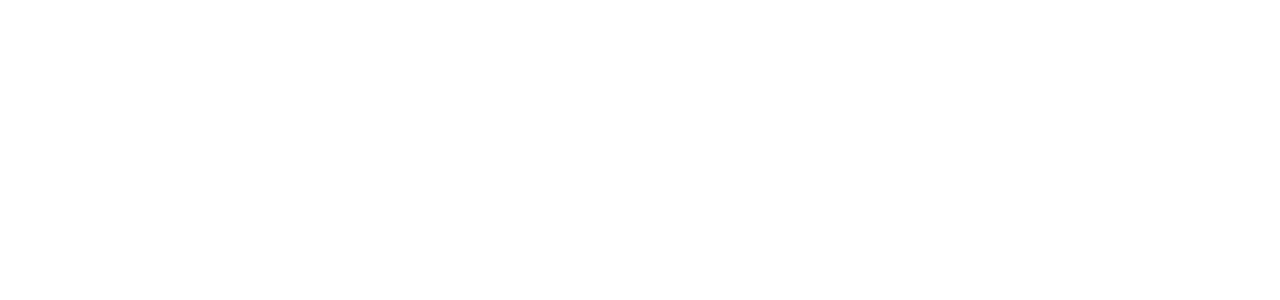
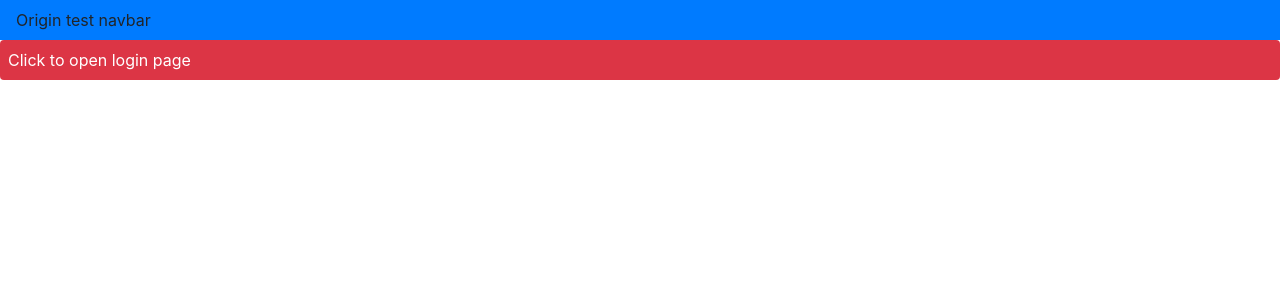
Before and after one commit to 2kwattz/Origin-Social-Media-Web-Application, a Node server app: page / in a window 1280 px wide. Before the commit the part shown is empty. Shown: the top 300 px of the page. Run offline with Node 20, Linux system fonts and the light colour scheme.

Commit message:
Basic MVC Setup

```diff
--- a/package.json
+++ b/package.json
@@ -19,6 +19,7 @@
     "helmet": "^7.1.0",
     "jsonwebtoken": "^9.0.2",
     "multer": "^1.4.5-lts.1",
+    "nodemailer": "^6.9.12",
     "nodemon": "^3.1.0",
     "path": "^0.12.7",
     "router": "^1.3.8"
--- a/src/server.js
+++ b/src/server.js
@@ -10,6 +10,7 @@
 const http = require('http').Server(app); // http request maker
 const nodemon = require('nodemon'); // For Server Restart
 const multer = require('multer')
+const port = 8080;
 
 // Middlewares
 
--- a/templates/views/index.hbs
+++ b/templates/views/index.hbs
@@ -4,9 +4,17 @@
     <meta charset="UTF-8">
     <meta http-equiv="X-UA-Compatible" content="IE=edge">
     <meta name="viewport" content="width=device-width, initial-scale=1.0">
+    <link rel="stylesheet" href="/css/index.css">
+    <link rel="stylesheet" href="https://cdn.jsdelivr.net/npm/bootstrap@4.0.0/dist/css/bootstrap.min.css" integrity="sha384-Gn5384xqQ1aoWXA+058RXPxPg6fy4IWvTNh0E263XmFcJlSAwiGgFAW/dAiS6JXm" crossorigin="anonymous">
+<script src="https://cdn.jsdelivr.net/npm/bootstrap@4.0.0/dist/js/bootstrap.min.js" integrity="sha384-JZR6Spejh4U02d8jOt6vLEHfe/JQGiRRSQQxSfFWpi1MquVdAyjUar5+76PVCmYl" crossorigin="anonymous"></script>
     <title>Origin : Home Page </title>
 </head>
 <body>
+    <header class="bg-primary w-100 d-flex navbar">
+        Origin test navbar
+    </header>
 
+    <div class="bg-danger rounded p-2 text-white"> Click to open login page </div>
 </body>
+
 </html>
```
Also changed, not shown: 1 other file.
